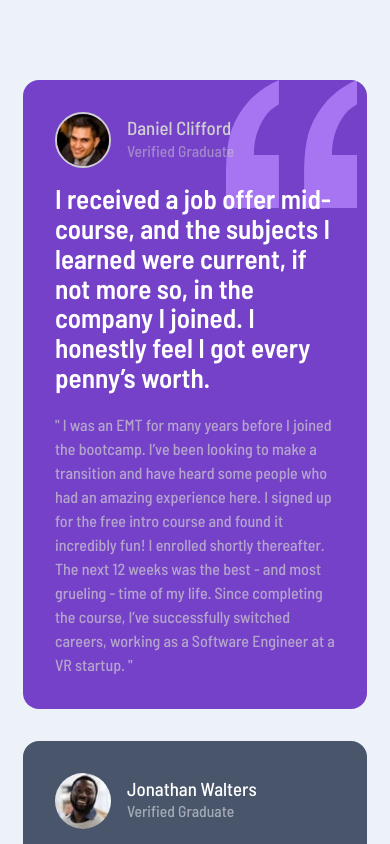
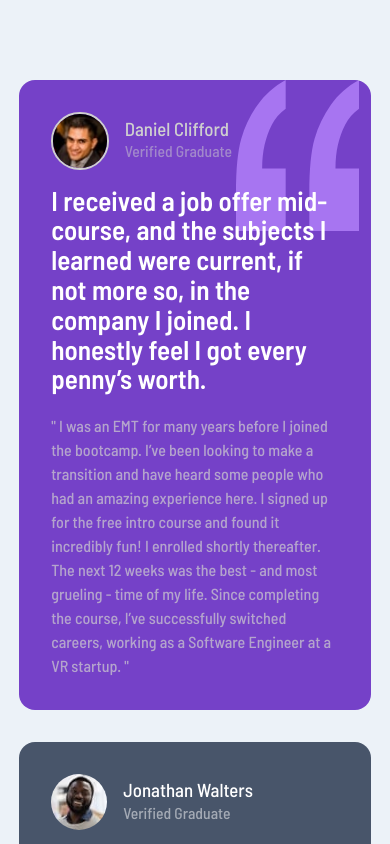
Before and after one commit to mbtenkorang/testimonials-grid-section, a Vue app: page / in a window 390 px wide. Shown: the top 844 px of the page. Built offline with nearby package versions, Linux system fonts and the light colour scheme.

Commit message:
Adjusted mobile styling

```diff
--- a/src/assets/style.css
+++ b/src/assets/style.css
@@ -92,11 +92,12 @@ body {
 }
 
 main {
-    max-width: 92%;
+    width: 94%;
 }
 
 article {
     margin-block-end: 2rem;
+    /* max-width: 94%; */
 }
 
 .user-profile {
@@ -148,7 +149,7 @@ p.quote {
 
 
 .daniel.clifford {
-    background: 95% top / 38% no-repeat url("/assets/images/bg-pattern-quotation.svg") var(--moderateviolet);
+    background: 95% top / 35% 24% no-repeat url("/assets/images/bg-pattern-quotation.svg") var(--moderateviolet);
 
     h2,
     p {
```
